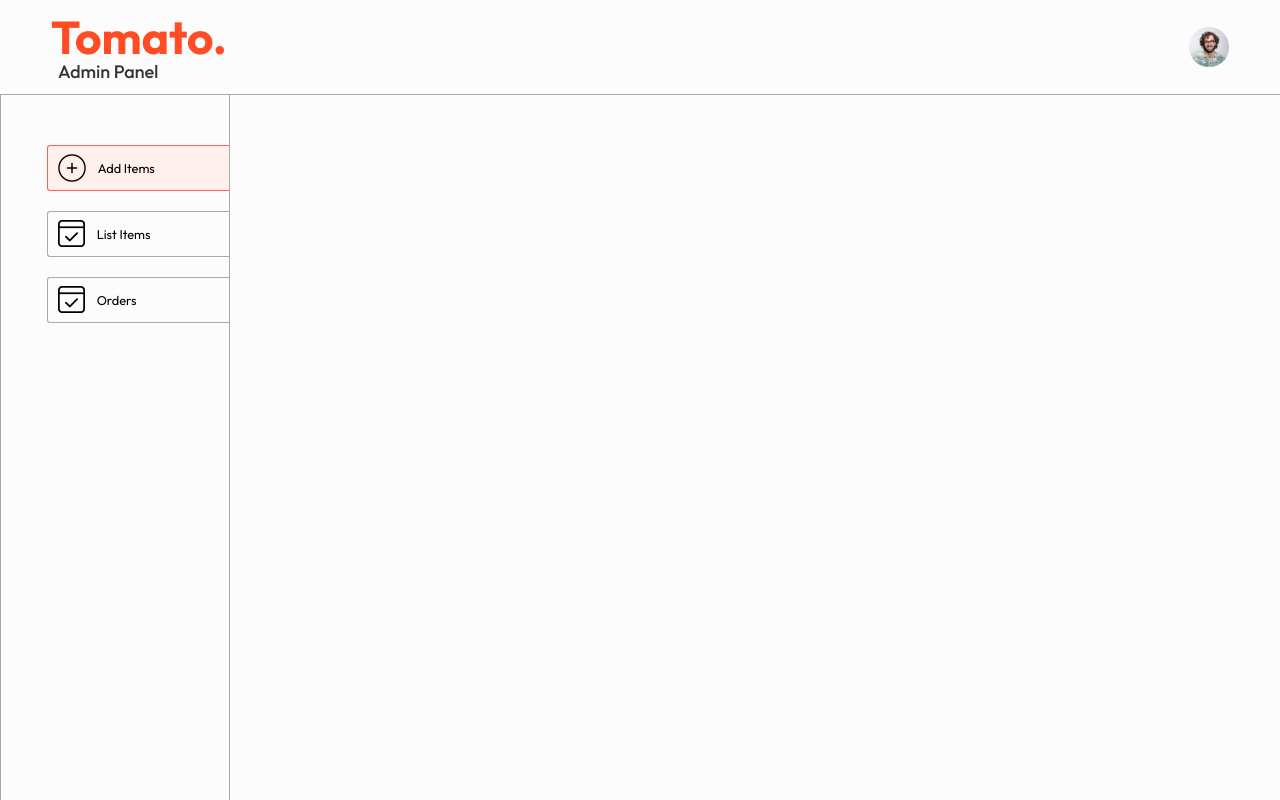
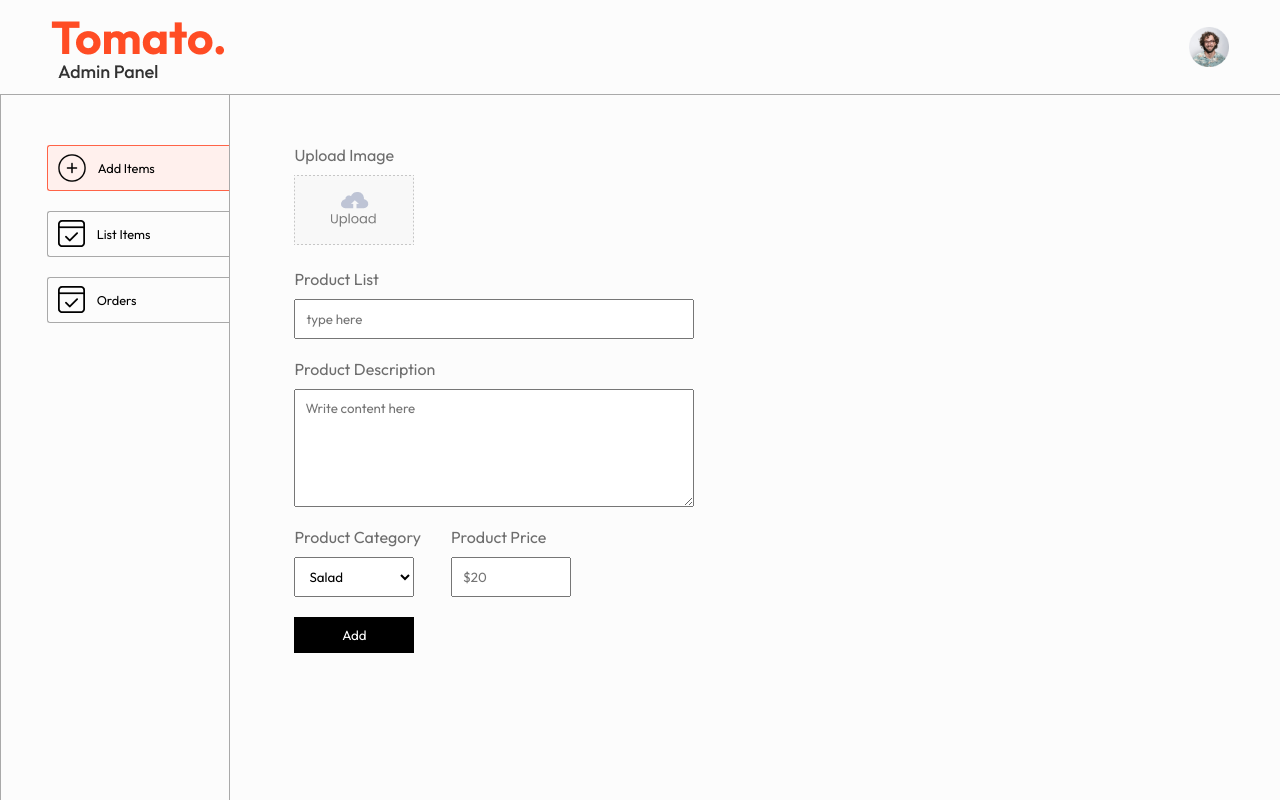
Before and after one commit to adityakanthe10/Swigato, a React (Vite) app in the folder Admin/: page /add in a window 1280 px wide. Shown: the top 800 px of the page. Built offline with nearby package versions, Linux system fonts and the light colour scheme; the HTML template or start-up script is replaced by a standard one.

Commit message:
Created admin panel using reactjs

```diff
--- a/Admin/src/App.jsx
+++ b/Admin/src/App.jsx
@@ -5,21 +5,26 @@ import {Routes,Route} from 'react-router-dom'
 import Add from './Pages/Add/Add'
 import List from  './Pages/List/List'
 import Orders from  './Pages/Orders/Orders'
-
+import { ToastContainer } from 'react-toastify';
+import 'react-toastify/dist/ReactToastify.css';
 
 const App = () => {
+
+const url ="http://localhost:4000"
+
   return (
     <div>
+      <ToastContainer/>
       <Navbar />
       <hr />
       <div className="app-content">
         <Sidebar/>
+      <Routes>
+        <Route path="/add" element={<Add url={url}/>}/>
+        <Route path="/list" element={<List url={url}/>}/>
+        <Route path="/orders" element={<Orders url={url}/>}/>
+        </Routes>
       </div>
-      <Routes>
-        <Route path="/add" element={<Add/>}/>
-        <Route path="/list" element={<List/>}/>
-        <Route path="/orders" element={<Orders/>}/>
-        </Routes>
     </div>
   )
 }
--- a/Admin/src/Pages/Add/Add.css
+++ b/Admin/src/Pages/Add/Add.css
@@ -0,0 +1,42 @@
+.add{
+    width: 70%;
+    margin-left: max(5vw,25px);
+    margin-top: 50px;
+    color: #6d6d6d;
+    font-size: 16px;
+}
+
+.add form{
+    gap: 20px;
+}
+
+.add-img-upload img{
+    width: 120px;
+}
+
+.add-product-name, .add-product-description{
+ width: max(40%,400px);
+}
+
+.add-product-name input, .add-product-description textarea{
+    padding: 10px;
+}
+
+.add-category-price{
+    display: flex;
+    gap: 30px;
+}
+
+.add-category-price select,.add-category-price input{
+    max-width: 120px;
+    padding: 10px;
+}
+
+.add-btn{
+    max-width: 120px;
+    border: none;
+    padding: 10px;
+    background-color: black;
+    color: white;
+    cursor: pointer;
+}
--- a/Admin/src/Pages/Add/Add.jsx
+++ b/Admin/src/Pages/Add/Add.jsx
@@ -1,29 +1,74 @@
-import React from 'react'
+import React,{useState,useEffect} from 'react'
 import './Add.css'
 import {assets} from '../../assets/assets'
+import axios from 'axios'
+import {toast} from 'react-toastify'
 
-const Add = () => {
+const Add = ({url}) => {
+
+  // const url = "http://localhost:4000" ;
+  const [image,setImage] = useState(false);
+  const [data,setData] = useState({
+    name:"",
+    description:"",
+    price:"",
+    category:"Salad",
+  })
+
+  const onChangeHandler =(event) => {
+    const name =event.target.name;
+    const value =event.target.value;
+    setData(data=>({...data,[name]:value}))
+  }
+
+   const onSubmitHandler = async(event) =>{
+    event.preventDefault();
+    const formData = new FormData();
+    formData.append("name",data.name)
+    formData.append("description",data.description)
+    formData.append("price",Number(data.price))
+    formData.append("category",data.category)
+    formData.append("image",image)
+    const response = await axios.post(`${url}/api/food/add`,formData);
+    if(response.data.success){
+      setData({name:"",
+      description:"",
+      price:"",
+      category:"Salad",})
+      setImage(false)
+      toast.success(response.data.message)
+    }else{
+        toast.error(response.data.message)
+    }
+   }
+
+
+useEffect (()=>{
+  console.log(data);
+},[data])
+
   return (
   <div className="add">
-        <form className="flex-col">
+    <form className='flex-col' onSubmit={onSubmitHandler}>
       <div className="add-img-upload flex-col">
         <p>Upload Image</p>
         <label htmlFor="image">
-              <img src={assets.upload_area} alt="" />
+          <img src={image?URL.createObjectURL(image):assets.upload_area} alt="" />
         </label>
-            <input type="file" id="image" hidden required/>
+        <input onChange={(e)=>setImage(e.target.files[0])} type="file" id="image" hidden required/>
       </div>
       <div className="add-product-name flex-col">
-          <p>Product name</p>
-          <input type="text" name='name' placeholder="Type here" />
+        <p>Product List</p>
+        <input onChange={onChangeHandler} value={data.name} type="text" name="name" placeholder="type here"/>
       </div>
       <div className="add-product-description flex-col">
-            <p>Product description</p>
-            <textarea name="description" id="rows" placeholder='Write content here' required></textarea>
+        <p>Product Description</p>
+        <textarea onChange={onChangeHandler} value={data.description} name="description" rows="6" placeholder="Write content here"></textarea>
+      </div>
       <div className="add-category-price">
         <div className="add-category flex-col">
           <p>Product Category</p>
-                <select name="category">
+          <select onChange={onChangeHandler} value={data.price} name="category">
             <option value="Salad">Salad</option>
             <option value="Rolls">Rolls</option>
             <option value="Deserts">Deserts</option>
@@ -36,11 +81,10 @@ const Add = () => {
         </div>
         <div className="add-price flex-col">
           <p>Product Price</p>
-                <input type="Number" name='price' placeholder='$20' />
+          <input onChange={onChangeHandler} value={data.price} type="Number" name="price" placeholder='$20'/>
         </div>
       </div>
-            <button type="submit" className='add-btn'></button>
-          </div>
+      <button type="submit" className='add-btn'> Add</button>
     </form>
   </div>
   )
--- a/Admin/src/Pages/List/List.css
+++ b/Admin/src/Pages/List/List.css
@@ -0,0 +1,27 @@
+.list-table-format{
+    display: grid;
+    grid-template-columns: 0.5fr 2fr 2fr 2fr 0.5fr;
+    align-items: center;
+    gap: 10px;
+    padding: 12px 15px;
+    border: 1px solid #cacaca;
+    font-size: 13px;
+}
+
+.list-table-format .title{
+    background-color: #f9f9f9;
+}
+
+.list-table-format img{
+    width: 50px;
+}
+
+@media (max-width:600px) {
+    .list-table-format{
+        grid-template-columns: 1fr 3fr 1fr;
+        gap: 15px;
+    }
+    .list-table-format.title{
+        display: none;
+    }
+}
--- a/Admin/src/Pages/List/List.jsx
+++ b/Admin/src/Pages/List/List.jsx
@@ -1,9 +1,66 @@
-import React from 'react'
+import React,{useEffect , useState} from 'react'
 import './List.css'
+import axios from "axios"
+import {toast} from 'react-toastify'
 
-const List = () => {
+const List = ({url}) => {
+
+  // const url ="http://localhost:4000"
+  const [list,setList] = useState([]);
+
+  const fetchList = async ()=>{
+    const response = await axios.get(`${url}/api/food/list`)
+    // console.log(response.data)
+    if (response.data.success){
+      setList(response.data.data)
+    }
+    else{
+      toast.error("Error");
+    }
+  }
+
+  const removeFood = async(foodId) =>{
+    // console.log(foodId)
+    const response = await axios.post(`${url}/api/food/remove`,{id:foodId})
+    await fetchList();
+    if (response.data.success) {
+      toast.success(response.data.message)
+    }
+    else{
+      toast.error("Error");
+    }
+  }
+
+
+  useEffect(()=>{
+    fetchList();
+  },[])
+
+
   return (
-    <div>List</div>
+    <div className='list add flex-col'>
+        <p>All Foods List</p>
+        <div className="list-table">
+          <div className="list-table-format title">
+            <b>Image</b>
+            <b>Name</b>
+            <b>Category</b>
+            <b>Price</b>
+            <b>Action</b>
+          </div>
+          {list.map((item,index)=>{
+              return (
+                <div key={index} className='list-table-format'>
+                  <img src={`${url}/images/`+ item.image} alt="" />
+                  <p>{item.name}</p>
+                  <p>{item.category}</p>
+                  <p>{item.price}</p>
+                  <p onClick={()=>removeFood(item._id)}className='cursor'>X</p>
+                </div>
+              )
+          })}
+        </div>
+    </div>
   )
 }
 
--- a/Admin/src/index.css
+++ b/Admin/src/index.css
@@ -27,3 +27,13 @@ hr{
 .app-content{
   display: flex;
 }
+
+.flex-col{
+  display: flex;
+  flex-direction: column;
+  gap: 10px;
+}
+
+.cursor{
+  cursor: pointer;
+}
```
Lines whose indentation alone changed are shown as unchanged.
